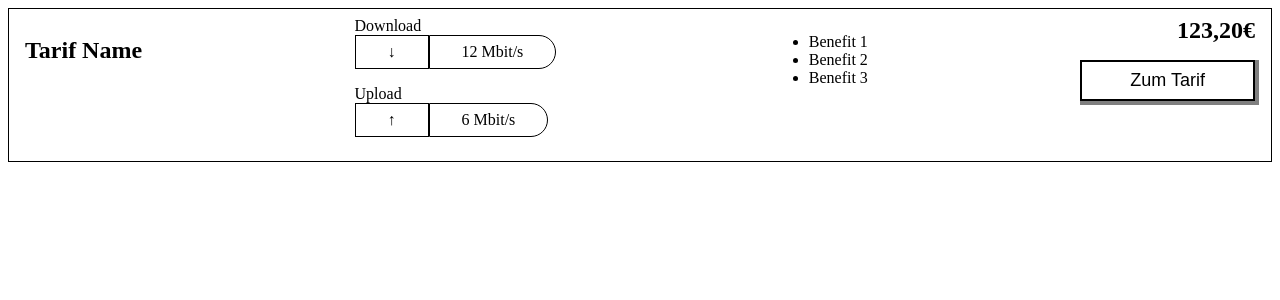
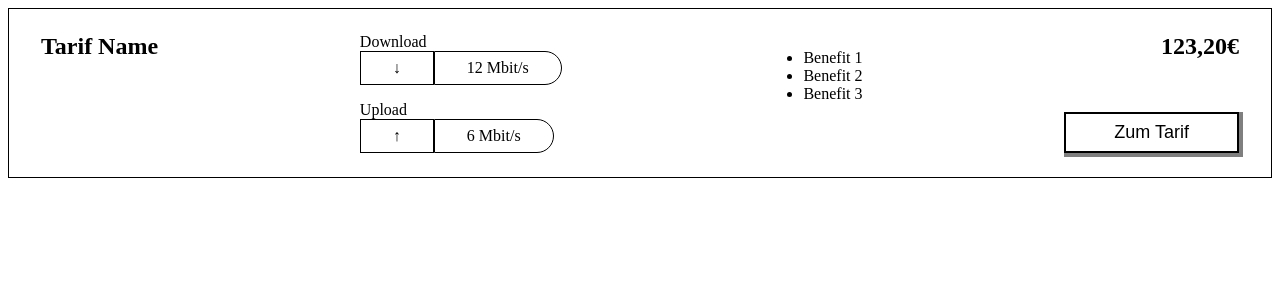
Before and after one commit to dean123/tariff-list, an Angular app: page / in a window 1280 px wide. Shown: the top 300 px of the page. Built offline with nearby package versions, Linux system fonts and the light colour scheme.

Commit message:
Fixed list item alignment

```diff
--- a/src/app/list-item/list-item.component.html
+++ b/src/app/list-item/list-item.component.html
@@ -1,6 +1,6 @@
 <section class="item">
   <div>
-    <h2>Tarif Name</h2>
+    <h2 class="item__headline">Tarif Name</h2>
   </div>
   <div>
     <app-traffic-status
@@ -19,7 +19,7 @@
       <li>Benefit 3</li>
     </ul>
   </div>
-  <div>
+  <div class="item__cta">
     <span class="item__price">123,20€</span>
     <button>Zum Tarif</button>
   </div>
--- a/src/app/list-item/list-item.component.scss
+++ b/src/app/list-item/list-item.component.scss
@@ -3,7 +3,17 @@
   display: flex;
   justify-content: space-between;
   margin-bottom: 1rem;
-  padding: 0.5rem 1rem;
+  padding: 1.5rem 2rem;
+
+  &__cta {
+    display: flex;
+    flex-direction: column;
+    justify-content: space-between;
+  }
+
+  &__headline {
+    margin: 0;
+  }
 
   &__price {
     display: block;
--- a/src/app/traffic-status/traffic-status.component.scss
+++ b/src/app/traffic-status/traffic-status.component.scss
@@ -17,3 +17,7 @@
     border-bottom-right-radius: 25px;
   }
 }
+
+:host:last-child .traffic {
+  margin-bottom: 0;
+}
```
